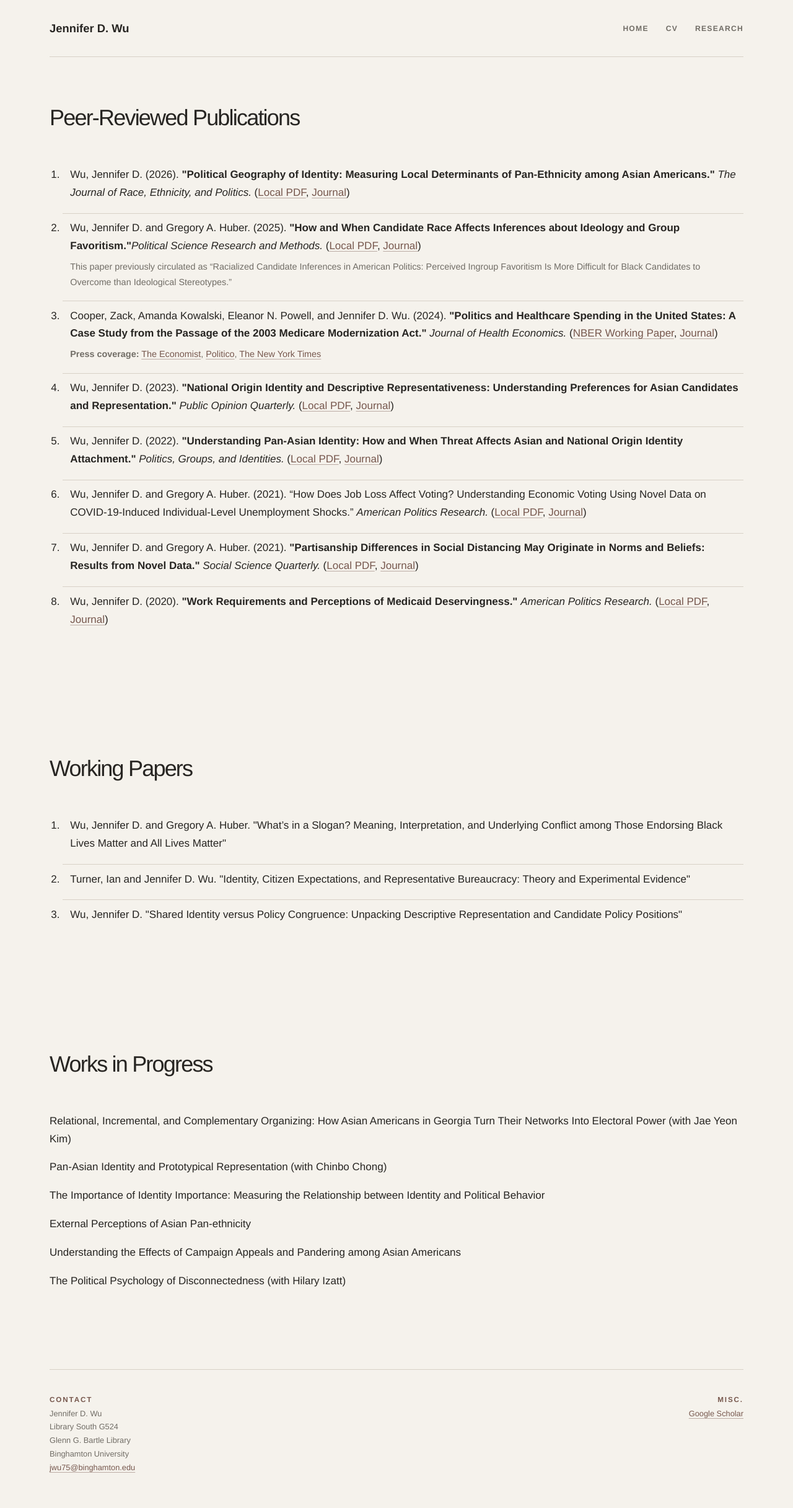
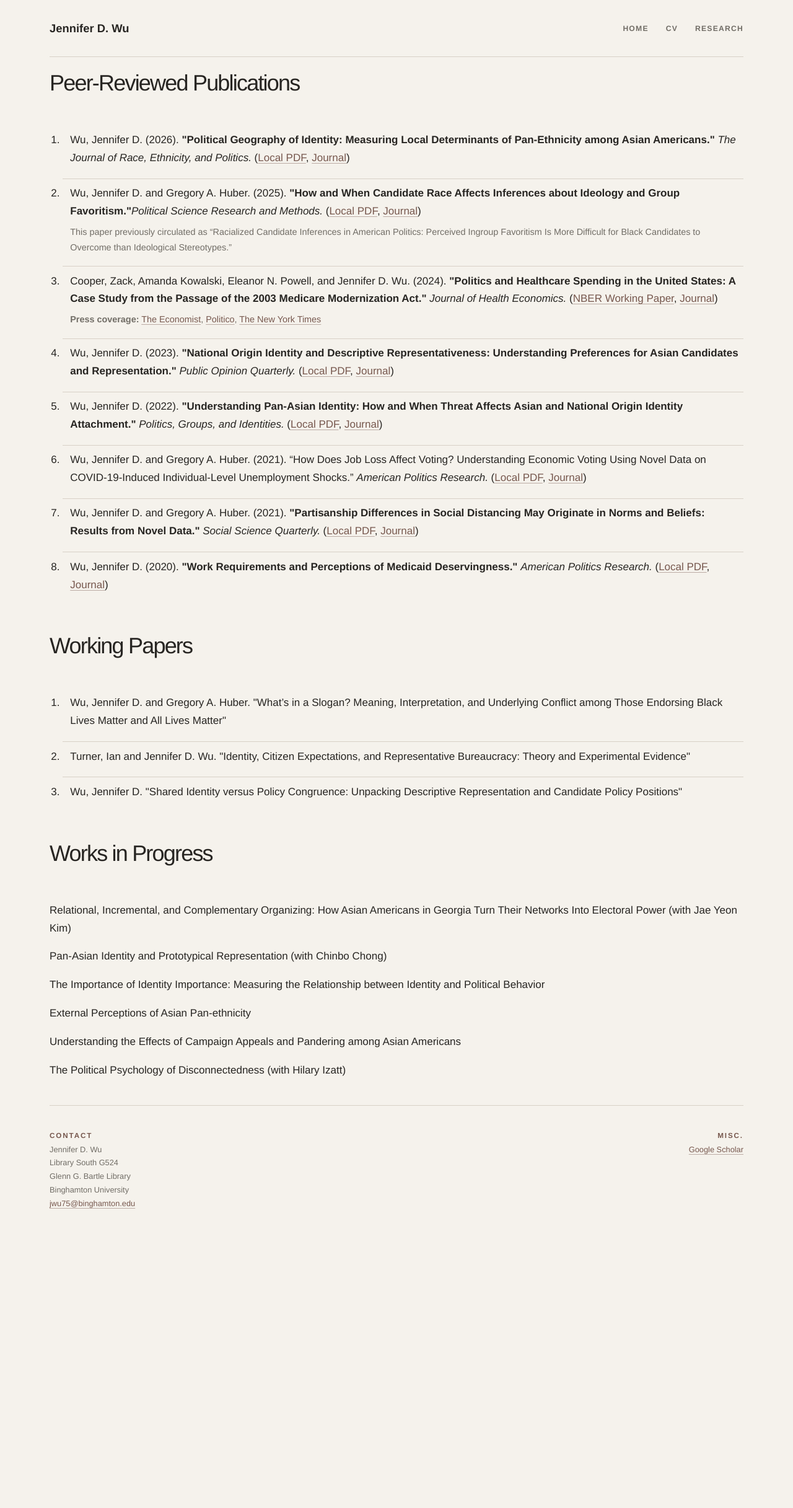
Before and after one commit to wujend/wujend.github.io, a Jekyll site: the page built from research/index.html, in a window 1280 px wide. Shown: the whole page at 62% size. Built offline with Jekyll 4.4.1, drawn with Linux system fonts in a browser that asks for light colours; after the commit the page ends 2007 px from its top, so only the background shows below that.

Commit message:
Update main.css

```diff
--- a/css/main.css
+++ b/css/main.css
@@ -402,7 +402,7 @@ footer p {
 -------------------------------------------------- */
 .publications {
   max-width: none;
-  padding: 80px 0 110px;
+  padding: 24px 0;
 }
 
 .publications h1 {
```
